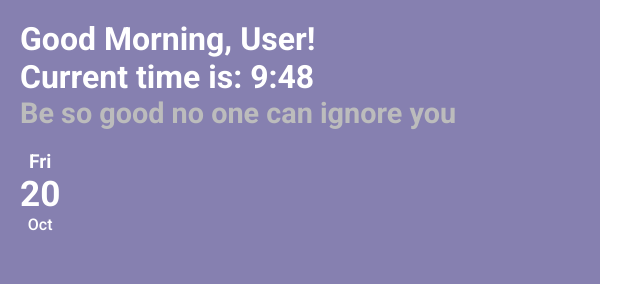
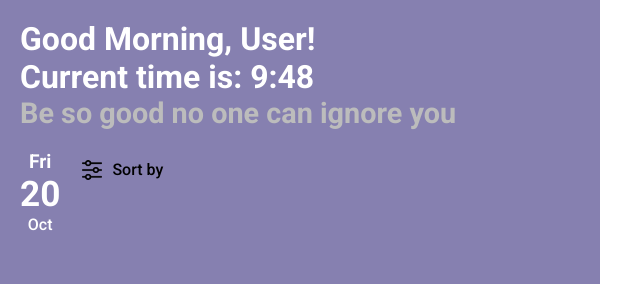
Before and after one commit to advn1/react-todo, a React (Vite) app: page / in a window 1280 px wide. Shown: the top 284 px of the page, without its empty margins (0-643 px from the left). Built offline with nearby package versions, Linux system fonts and the light colour scheme.

Commit message:
add sort ui

```diff
--- a/src/View.jsx
+++ b/src/View.jsx
@@ -19,11 +19,20 @@ export default function UpdApp({handleSubmit,
             <div className="good-day-div"><h1 className="good-day">Good {whatTypeOfDay}, User!</h1>
             <h1>Current time is: {hours + ":" + minutes}</h1></div>
             <div className="quote-div"><h1 className="quote">Be so good no one can ignore you</h1></div>
-            <div className="current-date-div">
-            <p className="day">{weekDay}</p>
-            <p className="day-number">{day}</p>
-            <p className="month">{month}</p>
+            <div className="menu-div">
+                <div className="current-date-div">
+                    <p className="day">{weekDay}</p>
+                    <p className="day-number">{day}</p>
+                    <p className="month">{month}</p>
+                </div>
+                <div className="buttons">
+                    <div className="button">
+                    <img className="icon sort" src="./src/assets/sort.png"></img>
+                    <p>Sort by</p>
+                    </div>
+                </div>
             </div>
+
             <div className="all-todo-div">
             {renderTodo}
             </div>
--- a/src/index.css
+++ b/src/index.css
@@ -45,8 +45,8 @@
 
 .current-date-div {
   text-align: center;
-  width: fit-content;
   margin-bottom: 40px;
+  margin: auto 0;
 }
 
 .day {
@@ -61,6 +61,22 @@
 
 .month {
   color: rgb(166, 166, 166)
+}
+
+.menu-div {
+  display: flex;
+  flex-direction: row;
+  margin-bottom: 40px;
+}
+
+.buttons {
+  margin-top: 10px;
+  margin-left: 10px;
+}
+
+.button {
+  display: flex;
+  flex-direction: row;
 }
 
 /*all-todo properties*/
@@ -107,6 +123,7 @@
 
 .icon {
   margin-left: 12px;
+  margin-right: 10px;
   width: 20px;
   height: 20px;
   transition: 0.2s;
```
Also changed, not shown: src/assets/sort.png (added).
